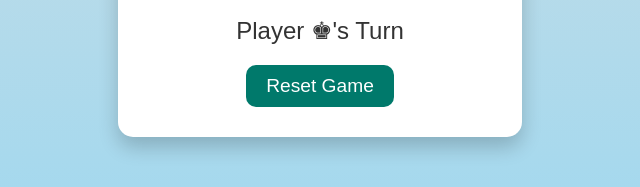
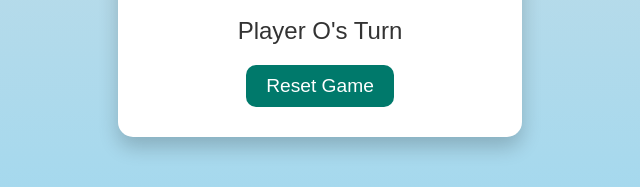
Before and after one commit to SunilKumar-1307/Simple-Game, a plain HTML site: page index.html in a window 1280 px wide. Shown: the part 541-728 px from the top of the page, 320-960 px from the left. Drawn offline with Linux system fonts and the light colour scheme.

Commit message:
Update player turn indicator in index.html

```diff
--- a/index.html
+++ b/index.html
@@ -20,10 +20,10 @@
             <div class="cell" id="cell-7" onclick="makeMove(7)"></div>
             <div class="cell" id="cell-8" onclick="makeMove(8)"></div>
         </div>
-        <p id="status">Player ♚'s Turn</p>
+        <p id="status">Player O's Turn</p>
         <button id="resetButton" onclick="resetGame()">Reset Game</button>
     </div>
-
     <script src="script.js"></script>
 </body>
+
 </html>
```
